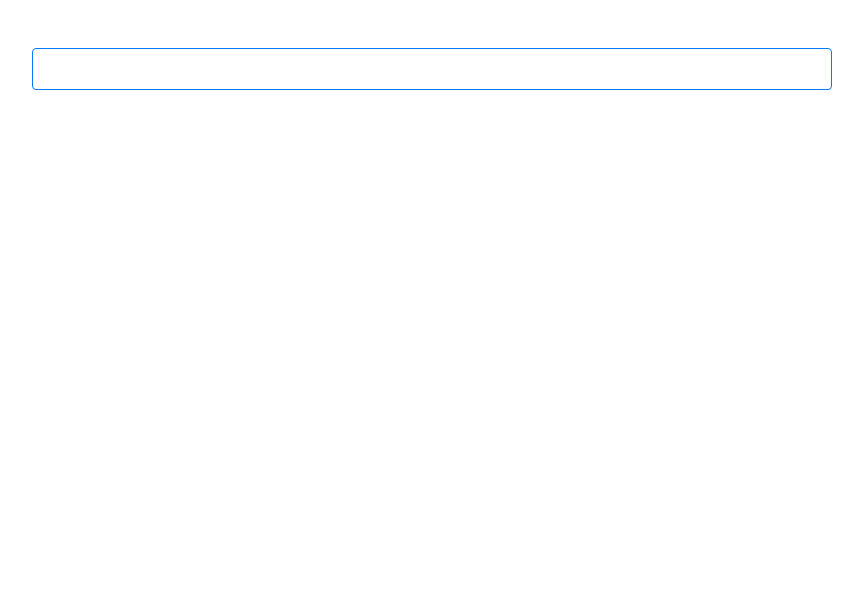
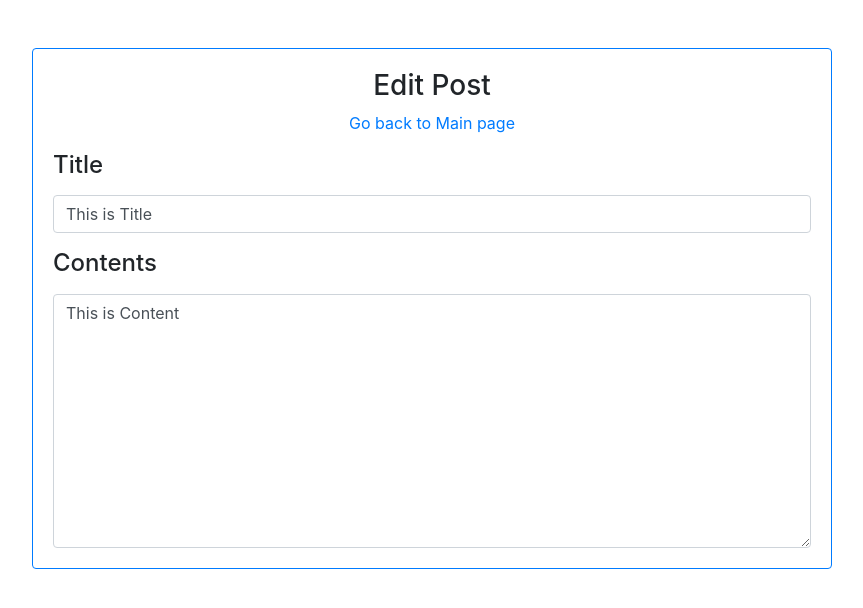
Before and after one commit to devSoyoung/react-blog-tutorial, a React (Create React App) app: page /edit in a window 1280 px wide. Shown: the top 608 px of the page, without its empty margins (208-1071 px from the left). Built offline with nearby package versions, Linux system fonts and the light colour scheme.

Commit message:
Add EditPost.js

```diff
--- a/package.json
+++ b/package.json
@@ -14,5 +14,8 @@
     "build": "react-scripts build",
     "test": "react-scripts test --env=jsdom",
     "eject": "react-scripts eject"
+  },
+  "devDependencies": {
+    "eslint": "^5.6.0"
   }
 }
--- a/src/App.js
+++ b/src/App.js
@@ -4,6 +4,7 @@ import { BrowserRouter, Route } from 'react-router-dom';
 import MainPage from './Pages/MainPage';
 import WritePost from './Pages/WritePost';
 import PostList from './Pages/PostList';
+import EditPost from './Pages/EditPost';
 
 class App extends Component {
   render() {
@@ -13,6 +14,7 @@ class App extends Component {
           <div className="mt-5 card border-primary">
             <div className="card-body">
               <Route path="/write" component={WritePost} />
+              <Route path="/edit" component={EditPost} />
               <Route path="/list" component={PostList} />
               <Route exact path="/" component={MainPage} />
             </div>
--- /dev/null
+++ b/src/Pages/EditPost.js
@@ -0,0 +1,44 @@
+import React, { Component } from 'react';
+import { Link } from 'react-router-dom';
+
+class EditPost extends Component {
+   constructor(props) {
+      super(props);
+      this.state = {
+         title: "This is Title",
+         content: "This is Content",
+      }
+   }
+
+   handleChange = (target, e) => (
+      this.setState({
+         [target]: e.target.value
+      })
+   )
+
+   render() {
+      const { title, content } = this.state;
+      const { handleChange } = this;
+      return (
+         <div>
+            <div className="text-center">
+               <h3>Edit Post</h3>
+               <Link to="/">Go back to Main page</Link>
+            </div>
+
+            <div className="mt-3">
+               <label><h4>Title</h4></label>
+               <input className="form-control" type="text" value={title}
+                  onChange={(e) => handleChange('title', e)} />
+            </div>
+            <div className="mt-3">
+               <label><h4>Contents</h4></label>
+               <textarea className="form-control" rows={10} value={content}
+                  onChange={(e) => handleChange('content', e)} />
+            </div>
+         </div>
+      );
+   }
+}
+
+export default EditPost;
--- a/src/Pages/MainPage.js
+++ b/src/Pages/MainPage.js
@@ -8,6 +8,7 @@ class MainPage extends Component {
             <h1 className="text-center">React Blog Tutorial</h1>
             <ul className="mt-5">
                <li><Link to="/write">Write Post</Link></li>
+               <li><Link to="/edit">Edit Post</Link></li>
                <li><Link to="/list">Post List</Link></li>
             </ul>
          </div>
--- a/src/Pages/WritePost.js
+++ b/src/Pages/WritePost.js
@@ -22,7 +22,7 @@ class WritePost extends Component {
 
                <div className="row">
                   <div className="col clearfix">
-                     <input type="submit" className="btn btn-primary float-right" value="Save" />
+                     <Link to="/view"><div></div></Link>
                   </div>
                </div>
             </form>
```
Also changed, not shown: 2 other files (tests, documents, lock files or other folders).
